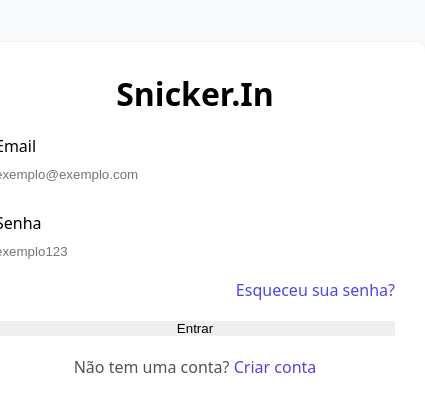
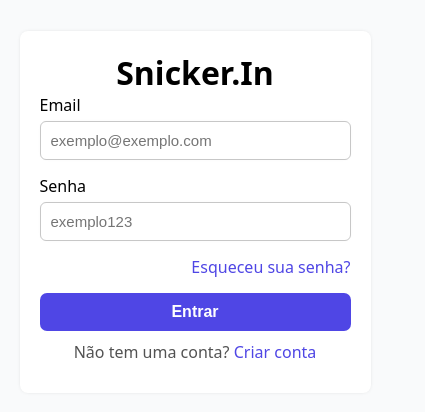
Before and after one commit to Luizhnrs/snicker.in, a React (Create React App) app in the folder frontend/: page /auth/login in a window 390 px wide. Shown: the part 150-562 px from the top of the page, 425 px wide, since content can reach past the window. Built offline with nearby package versions, Linux system fonts and the light colour scheme.

Commit message:
Fix: Fix login responsive

```diff
--- a/frontend/src/components/LoginForm/LoginForm.tsx
+++ b/frontend/src/components/LoginForm/LoginForm.tsx
@@ -1,21 +1,23 @@
 import React from 'react';
 import {Link} from 'react-router-dom';
+import './loginForm.css';
 
 type LoginFormProps = {
-  email: string,
-  setEmail: (value: string) => void,
-  password: string,
-  setPassword: (value: string) => void,
-}
+  email: string;
+  setEmail: (value: string) => void;
+  password: string;
+  setPassword: (value: string) => void;
+};
 
 export default function LoginForm({
   email,
   setEmail,
   password,
-  setPassword}: LoginFormProps) {
+  setPassword,
+}: LoginFormProps) {
   return (
     <form className="login-form">
-      <div className="input-div">
+      <div className="form-group">
         <label htmlFor="email">Email</label>
         <input
           type="email"
@@ -25,9 +27,10 @@ export default function LoginForm({
           value={email}
           onChange={({target}) => setEmail(target.value)}
           placeholder="exemplo@exemplo.com"
-          autoComplete="email" />
+          autoComplete="email"
+        />
       </div>
-      <div className="input-div">
+      <div className="form-group">
         <label htmlFor="password">Senha</label>
         <input
           type="password"
@@ -40,15 +43,14 @@ export default function LoginForm({
           autoComplete="current-password"
         />
       </div>
-      <div className="password-forgot">
-        <Link to="/password-forgot" >
+      <div className="forgot-password">
+        <Link to="/password-forgot">
           <p>Esqueceu sua senha?</p>
         </Link>
       </div>
-      <button
-        type="submit"
-        className="login-form-button"
-      >Entrar</button>
+      <button type="submit" className="login-button">
+        Entrar
+      </button>
     </form>
   );
 }
--- /dev/null
+++ b/frontend/src/components/LoginForm/loginForm.css
@@ -0,0 +1,75 @@
+/* Estilos para o formulário de login */
+.login-form {
+  display: flex;
+  flex-direction: column;
+  align-items: flex-start; /* Alinha labels e inputs à esquerda */
+  width: 100%;
+}
+
+.form-group {
+  width: 100%;
+  margin-bottom: 15px;
+}
+
+.form-group label {
+  display: block;
+  margin-bottom: 5px;
+  font-weight: 500;
+  text-align: left; /* Garante que o texto das labels fique alinhado à esquerda */
+}
+
+.form-group input {
+  width: 100%; /* Faz com que o input ocupe a largura total do contêiner */
+  padding: 10px;
+  border: 1px solid #c7c7c7;
+  border-radius: 6px;
+  font-size: 15px;
+  box-shadow: 0px 0px 5px -3.5px rgba(0, 0, 0, 0.185);
+}
+
+.form-group input:focus {
+  border: 2px solid rgb(79, 70, 229);
+  padding: 9px;
+  outline: none;
+}
+
+.forgot-password {
+  text-align: right;
+  margin-bottom: 15px;
+  width: 100%;
+}
+
+.forgot-password a {
+  color: rgb(79, 70, 229);
+  font-weight: 500;
+}
+
+.login-button {
+  width: 100%; /* Garante que o botão tenha a mesma largura dos inputs */
+  padding: 10px;
+  border-radius: 7px;
+  color: white;
+  font-size: 16px;
+  background-color: rgb(79, 70, 229);
+  font-weight: bold;
+  border: none;
+  transition: background-color 0.3s ease;
+}
+
+.login-button:hover {
+  cursor: pointer;
+  background-color: rgba(78, 70, 229, 0.9);
+}
+
+/* Responsividade */
+@media only screen and (max-width: 680px) {
+  .login-form {
+    width: 100%;
+  }
+
+  .form-group,
+  .forgot-password,
+  .login-button {
+    width: 100%;
+  }
+}
--- a/frontend/src/pages/Login/Login.tsx
+++ b/frontend/src/pages/Login/Login.tsx
@@ -1,12 +1,12 @@
-import React from 'react';
+import React, {useState} from 'react';
 import {Link} from 'react-router-dom';
 import LoginForm from '../../components/LoginForm';
-import {useState} from 'react';
 import './login.css';
 
 export default function Login() {
   const [email, setEmail] = useState('');
   const [password, setPassword] = useState('');
+
   return (
     <main className="login-container">
       <h1>Snicker.In</h1>
@@ -14,8 +14,9 @@ export default function Login() {
         email={email}
         setEmail={setEmail}
         password={password}
-        setPassword={setPassword} />
-      <p className="login-message">
+        setPassword={setPassword}
+      />
+      <p className="register-message">
         Não tem uma conta?{' '}
         <Link to={'/auth/register'} className="register-link">
           Criar conta
--- a/frontend/src/pages/Login/login.css
+++ b/frontend/src/pages/Login/login.css
@@ -1,57 +1,32 @@
+/* Estilos para o contêiner de login */
 .login-container {
-  width: 400px;
-  height: 400px;
+  max-width: 400px;
+  padding: 30px;
+  margin: 0 auto;
   background-color: white;
-  position: absolute;
-  top: 50%;
-  left: 50%;
-  transform: translate(-50%, -50%);
-  text-align: center;
-  padding: 30px;
   border-radius: 8px;
   box-shadow: 0px 0px 5px -3px rgba(0, 0, 0, 0.411);
+  text-align: center;
+  transform: translateY(50%);
 }
 
-.login-form-button {
-  width: 100%;
+/* Ajuste da mensagem de registro */
+.register-message {
+  margin-top: 20px;
+  color: rgba(0, 0, 0, 0.7);
 }
 
-.login-message {
-  margin: 10px;
-  color: rgba(0, 0, 0, 0.678);
-}
-
+/* Link para registro */
 .register-link {
-  color: rgb(79 70 229);
-}
-
-.password-forgot {
-  text-align: end;
-  margin: 10px 0;
-}
-
-.password-forgot > a {
-  color: rgb(79 70 229);
+  color: rgb(79, 70, 229);
   font-weight: 500;
 }
 
-.login-form > button {
-  margin: 10px 0;
-  width: 100%;
+/* Responsividade */
+@media only screen and (max-width: 680px) {
+  .login-container {
+    padding: 20px;
+    width: 90%; /* Ajuste para largura do contêiner em telas menores */
+    transform: translateY(50%);
+  }
 }
-
-.login-form > .input-div {
-  display: flex;
-  flex-direction: column;
-  align-items: start;
-  padding: 10px 0;
-}
-
-.login-form > .input-div > label {
-  padding: 10px 0 10px 0;
-  font-weight: 480;
-}
-
-.login-form > .input-div > input {
-  width: 380px;
-}
--- a/frontend/src/styles/index.css
+++ b/frontend/src/styles/index.css
@@ -3,7 +3,8 @@
   margin: 0;
   vertical-align: baseline;
   list-style: none;
-  border: 0
+  border: 0;
+  box-sizing: border-box;
 }
 
 body {
```
